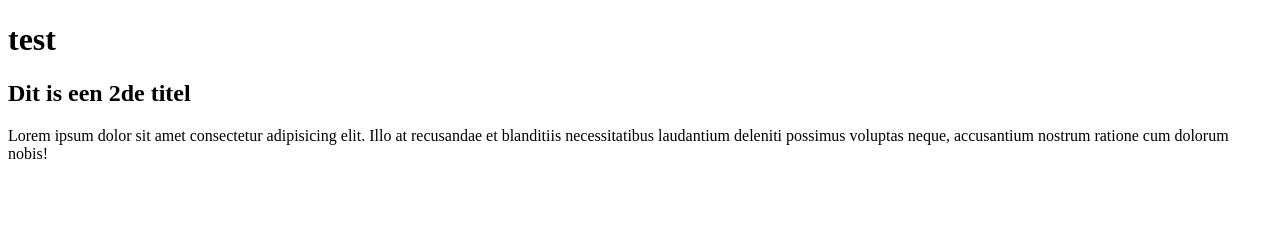
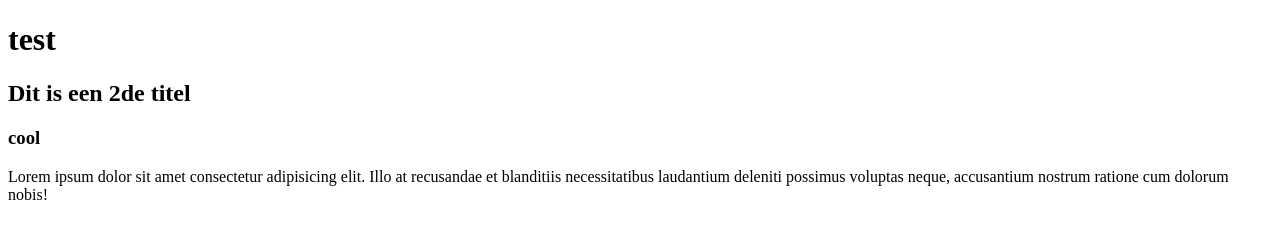
Before and after one commit to ThomasPeetersMkh/testgit, a plain HTML site: page index.html in a window 1280 px wide. Drawn offline with Linux system fonts and the light colour scheme.

Commit message:
h3 added

```diff
--- a/index.html
+++ b/index.html
@@ -9,6 +9,7 @@
   <body>
     <h1>test</h1>
     <h2>Dit is een 2de titel</h2>
+    <h3>cool</h3>
     <p>
       Lorem ipsum dolor sit amet consectetur adipisicing elit. Illo at
       recusandae et blanditiis necessitatibus laudantium deleniti possimus
```
